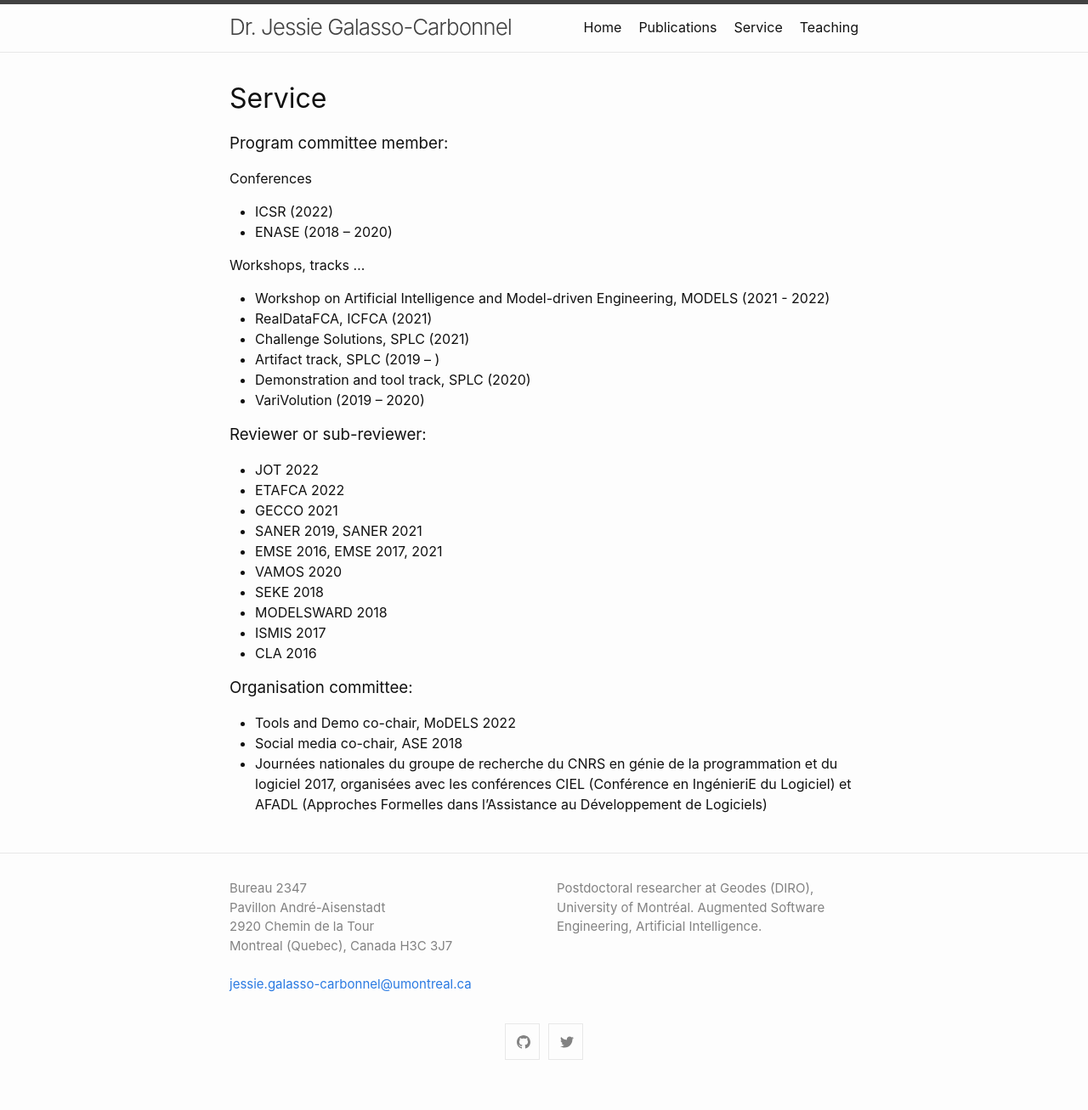
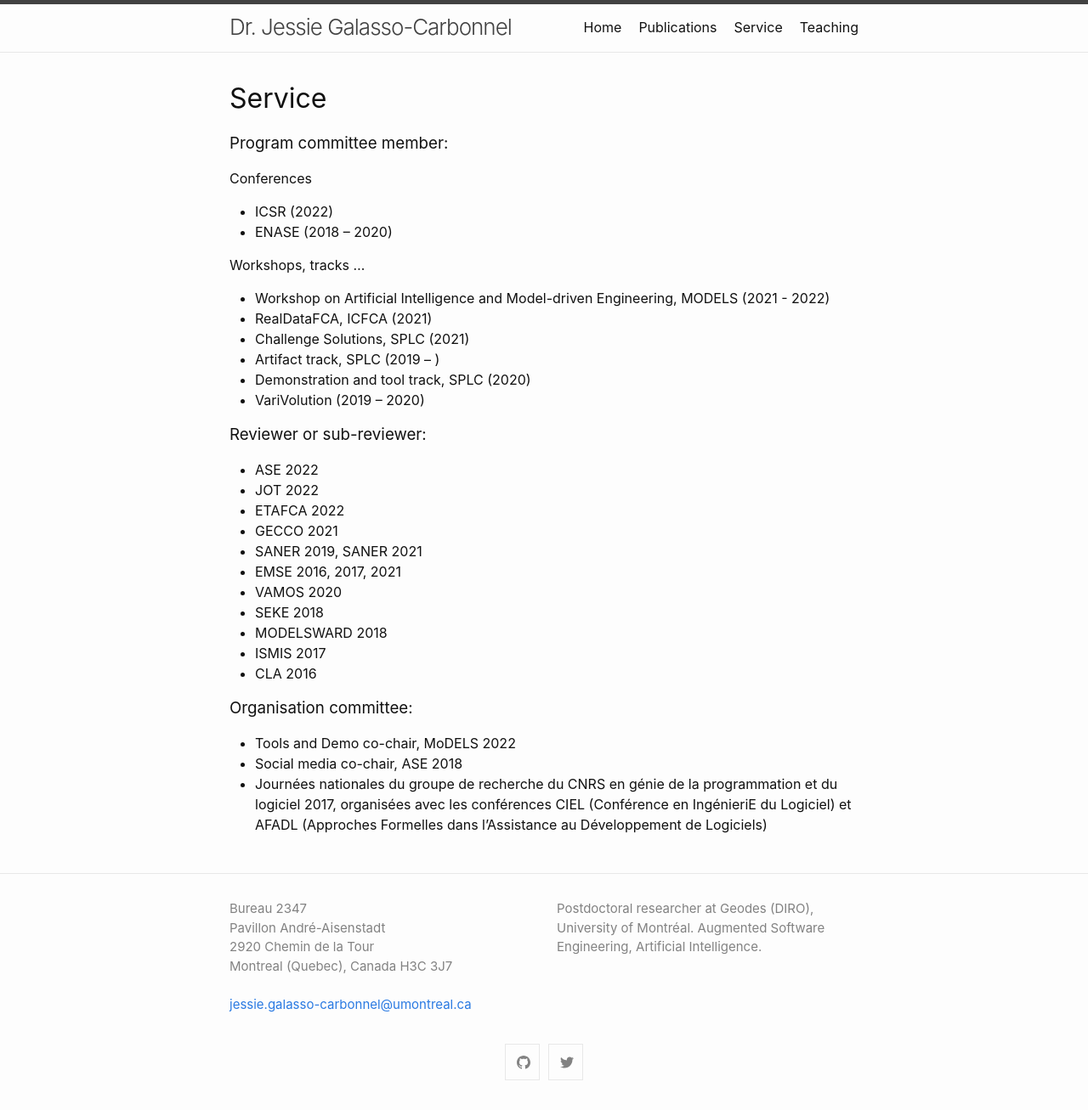
Before and after one commit to jgalasso/jgalasso.github.io, a Jekyll site: the page built from service.md, in a window 1280 px wide. Shown: the whole page at 85% size. Built offline with Jekyll 4.4.1, drawn with Linux system fonts in a browser that asks for light colours; before the commit the page ends 1283 px from its top, so only the background shows below that.

Commit message:
Update service.md
Review ASE22

```diff
--- a/service.md
+++ b/service.md
@@ -23,11 +23,12 @@ permalink: /service/
 
 ### Reviewer or sub-reviewer:
 
+- ASE 2022
 - JOT 2022
 - ETAFCA 2022
 - GECCO 2021
 - SANER 2019, SANER 2021
-- EMSE 2016, EMSE 2017, 2021
+- EMSE 2016, 2017, 2021
 - VAMOS 2020
 - SEKE 2018
 - MODELSWARD 2018
```
